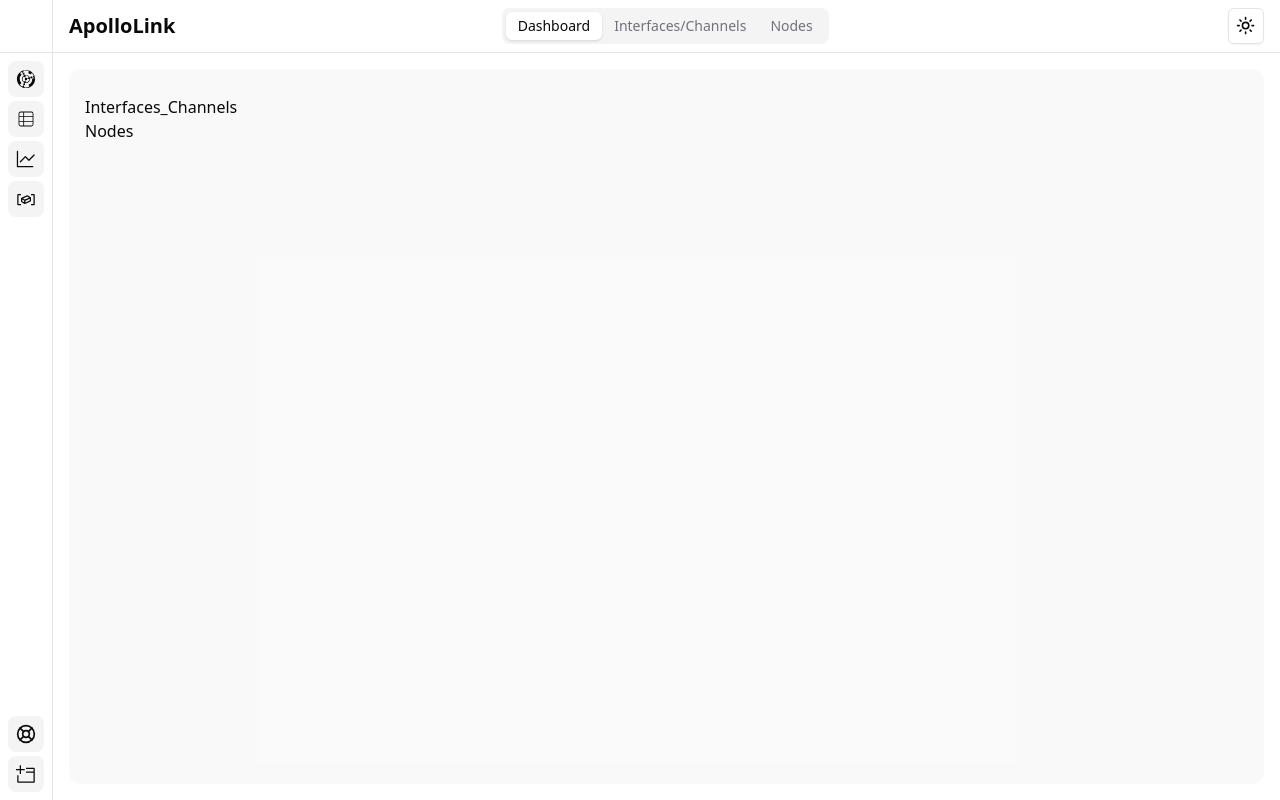
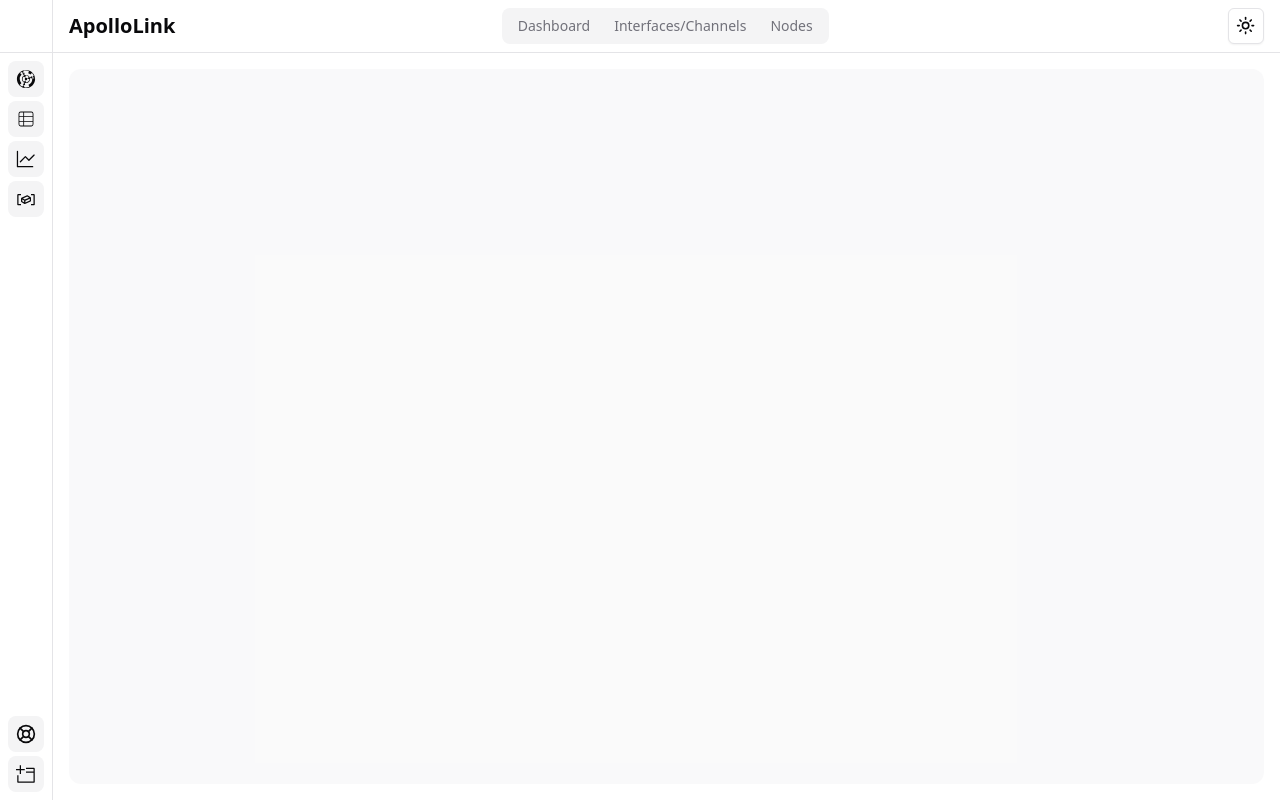
Before and after one commit to FabianKlaffenboeck/ApolloLink, a React (Vite) app: page / in a window 1280 px wide. Built offline with nearby package versions, Linux system fonts and the light colour scheme.

Commit message:
Conditional rendering of tabs

```diff
--- a/src/Dashboard.tsx
+++ b/src/Dashboard.tsx
@@ -11,11 +11,11 @@ interface Tile {
     h: number;
 }
 
-export interface ChildBRef {
+export interface AddTileRef {
     addTile: (message: string) => void;
 }
 
-function Dashboard(_props: object, ref: React.Ref<ChildBRef>) {
+function Dashboard(_props: object, ref: React.Ref<AddTileRef>) {
 
     const [width, setWidth] = useState<number>(window.innerWidth - 100);
     const [layout, setLayout] = useState<Tile[]>([]);
--- a/src/HeaderBar.tsx
+++ b/src/HeaderBar.tsx
@@ -1,22 +1,24 @@
 import {ModeToggle} from "@/components/mode-toggle.tsx";
 import {Tabs, TabsList, TabsTrigger} from "@/components/ui/tabs.tsx";
 
-export function HeaderBar() {
 
-    const onTabSelect = (value: string) => {
-        console.log("selected ", value);
-    }
+export type TabValue = "DASBOARD" | "INTERFACES" | "NODES"
+
+
+export function HeaderBar({onTabChange}: { onTabChange: (tab: TabValue) => void; }) {
+
 
     return (
         <header className="sticky top-0 z-10 flex h-[53px] items-center gap-1 border-b bg-background px-4">
             <h1 className="text-xl font-semibold">ApolloLink</h1>
 
             <div className="ml-auto gap-1.5 text-sm">
-                <Tabs defaultValue="dasboard" className="w-[400px]" onValueChange={value => onTabSelect(value)}>
+                <Tabs defaultValue="dasboard" className="w-[400px]"
+                      onValueChange={value => onTabChange(value as "DASBOARD" | "INTERFACES" | "NODES")}>
                     <TabsList>
-                        <TabsTrigger value="dasboard">Dashboard</TabsTrigger>
-                        <TabsTrigger value="interfaces">Interfaces/Channels</TabsTrigger>
-                        <TabsTrigger value="nodes">Nodes</TabsTrigger>
+                        <TabsTrigger value="DASBOARD">Dashboard</TabsTrigger>
+                        <TabsTrigger value="INTERFACES">Interfaces/Channels</TabsTrigger>
+                        <TabsTrigger value="NODES">Nodes</TabsTrigger>
                     </TabsList>
                 </Tabs>
             </div>
--- a/src/MainPage.tsx
+++ b/src/MainPage.tsx
@@ -2,15 +2,18 @@ import {TooltipProvider,} from "@/components/ui/tooltip"
 import LogoFKLab_Light from './assets/LogoFKLab_Light.svg'
 import LogoFKLab_Dark from './assets/LogoFKLab_Dark.svg'
 import {Theme, useTheme} from "@/components/theme-provider.tsx";
-import ComponentGrid, {ChildBRef} from "@/Dashboard.tsx";
+import ComponentGrid, {AddTileRef} from "@/Dashboard.tsx";
 import {SideBar} from "@/SideBar.tsx";
-import {HeaderBar} from "@/HeaderBar.tsx";
-import {useRef} from "react";
+import {HeaderBar, TabValue} from "@/HeaderBar.tsx";
+import {useRef, useState} from "react";
 import {Interfaces_Channels} from "@/Interfaces_Channels.tsx";
 import {Nodes} from "@/Nodes.tsx";
 
 
 export function MainPage() {
+
+    const addTileTrigger = useRef<AddTileRef>(null);
+    const [tab, setTab] = useState<TabValue>("DASBOARD");
 
     const choseLogoIcon = (themeProviderState: Theme) => {
         if (themeProviderState == "light") {
@@ -20,12 +23,18 @@ export function MainPage() {
         }
     }
 
-    const childBRef = useRef<ChildBRef>(null);
+
+    const handleTabChange = (selected: TabValue) => {
+        setTab(selected);
+        console.log(selected);
+    };
+
     const handleAddVisualisationItem = (message: string) => {
-        if (childBRef.current) {
-            childBRef.current.addTile(message);
+        if (addTileTrigger.current) {
+            addTileTrigger.current.addTile(message);
         }
     };
+
 
     return (
         <TooltipProvider>
@@ -38,13 +47,23 @@ export function MainPage() {
                 </aside>
 
                 <div className="flex flex-col">
-                    <HeaderBar/>
+                    <HeaderBar onTabChange={handleTabChange}/>
 
                     <main className="grid flex-1 gap-4 overflow-auto p-4 grid-cols-3 ">
                         <div className="flex h-full flex-col rounded-xl bg-muted/50 p-4 col-span-3">
-                            <ComponentGrid ref={childBRef}/>
-                            <Interfaces_Channels/>
-                            <Nodes/>
+
+                            <div style={{display: (tab == "DASBOARD") ? 'block' : 'none'}}>
+                                <ComponentGrid ref={addTileTrigger}></ComponentGrid>
+                            </div>
+
+                            <div style={{display: (tab == "INTERFACES") ? 'block' : 'none'}}>
+                                <Interfaces_Channels></Interfaces_Channels>
+                            </div>
+
+                            <div style={{display: (tab == "NODES") ? 'block' : 'none'}}>
+                                <Nodes></Nodes>
+                            </div>
+
                         </div>
                     </main>
                 </div>
```
